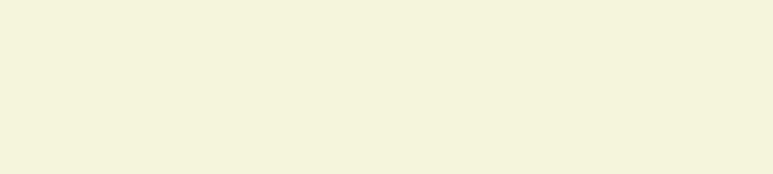
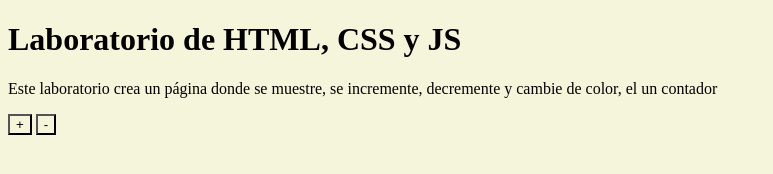
Before and after one commit to yudithkleon/lab-html-css-js, a plain HTML site: page index.html in a window 1280 px wide. Shown: the whole page, without its empty margins (0-773 px from the left). Drawn offline with Linux system fonts and the light colour scheme.

Commit message:
Maquetado en HTML

```diff
--- a/index.html
+++ b/index.html
@@ -1,12 +1,26 @@
 <!DOCTYPE html>
 <html lang="en">
-<head>
-    <meta charset="UTF-8">
-    <meta name="viewport" content="width=device-width, initial-scale=1.0">
-    <link rel="stylesheet" href="./styles.css">
+  <head>
+    <meta charset="UTF-8" />
+    <meta name="viewport" content="width=device-width, initial-scale=1.0" />
+    <link rel="stylesheet" href="./styles.css" />
     <title>Lab Entregable Yudith Leon</title>
-</head>
-<body>
+  </head>
+  <body>
+    <header>
+      <h1>Laboratorio de HTML, CSS y JS</h1>
+      <p>
+        Este laboratorio crea un página donde se muestre, se incremente,
+        decremente y cambie de color, el un contador
+      </p>
+    </header>
+    <main>
+      <div class="view-count"></div>
+      <div class="sesion-buttons">
+        <button type="button" id="increment">+</button>
+        <button type="button" id="decrement">-</button>
+      </div>
+    </main>
     <script src="./scripts.js"></script>
-</body>
+  </body>
 </html>
```
